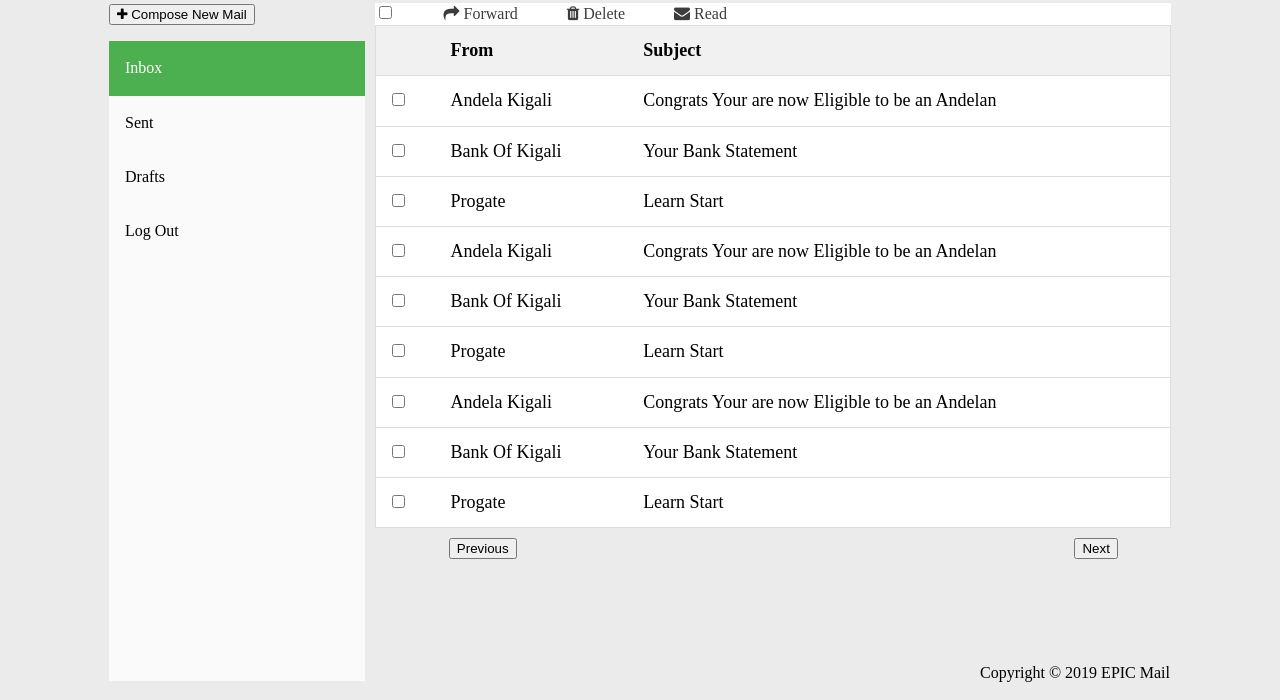
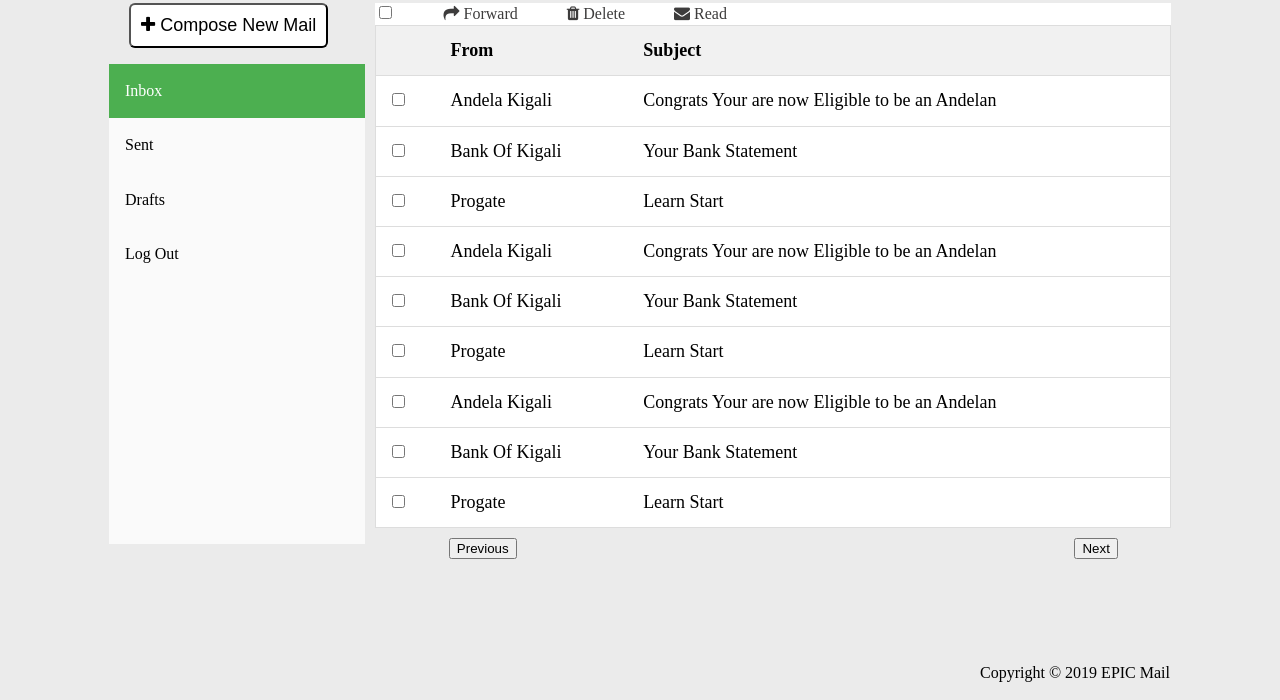
Before and after one commit to gentle-code/EPIC-Mail, a plain HTML site: page UI/pages/userdash.html in a window 1280 px wide. Shown: the part 100-800 px from the top of the page. Drawn offline with Linux system fonts and the light colour scheme.

Commit message:
[Feature #164188531] Style Compose new mail Button.

```diff
--- a/UI/css/userdash.css
+++ b/UI/css/userdash.css
@@ -3,7 +3,7 @@
     padding: 0;
     width: 20%;
     position: fixed;
-    height: 80%;
+    height: 60%;
     overflow: auto;
     margin-top: 1em;
     background-color: rgb(250, 250, 250);
@@ -128,3 +128,13 @@ form a{
     margin-top: 10px;
     width: 100%;
 }
+.compose{
+    font-size: 18px;
+    margin-left: 20px;
+    border-radius: 6px;
+    background-color: white;
+    padding: 10px;
+}
+.compose :hover{
+    background-color: #e90505;
+}
```
